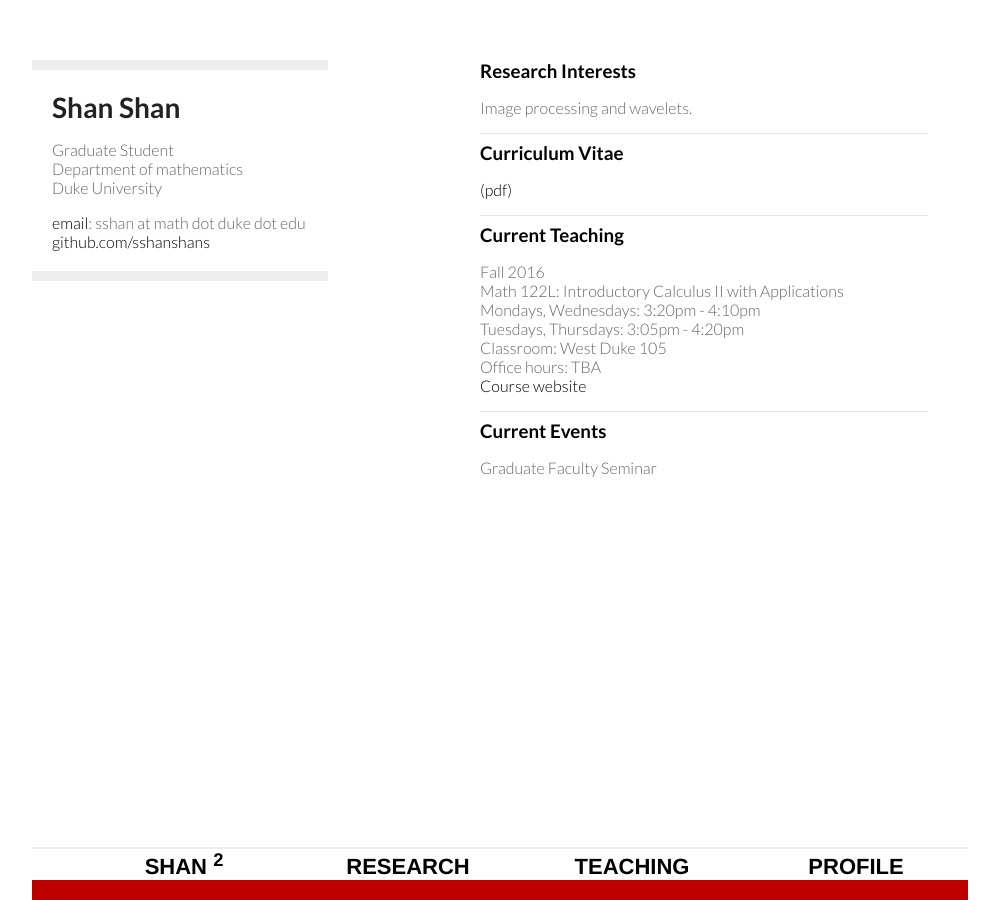
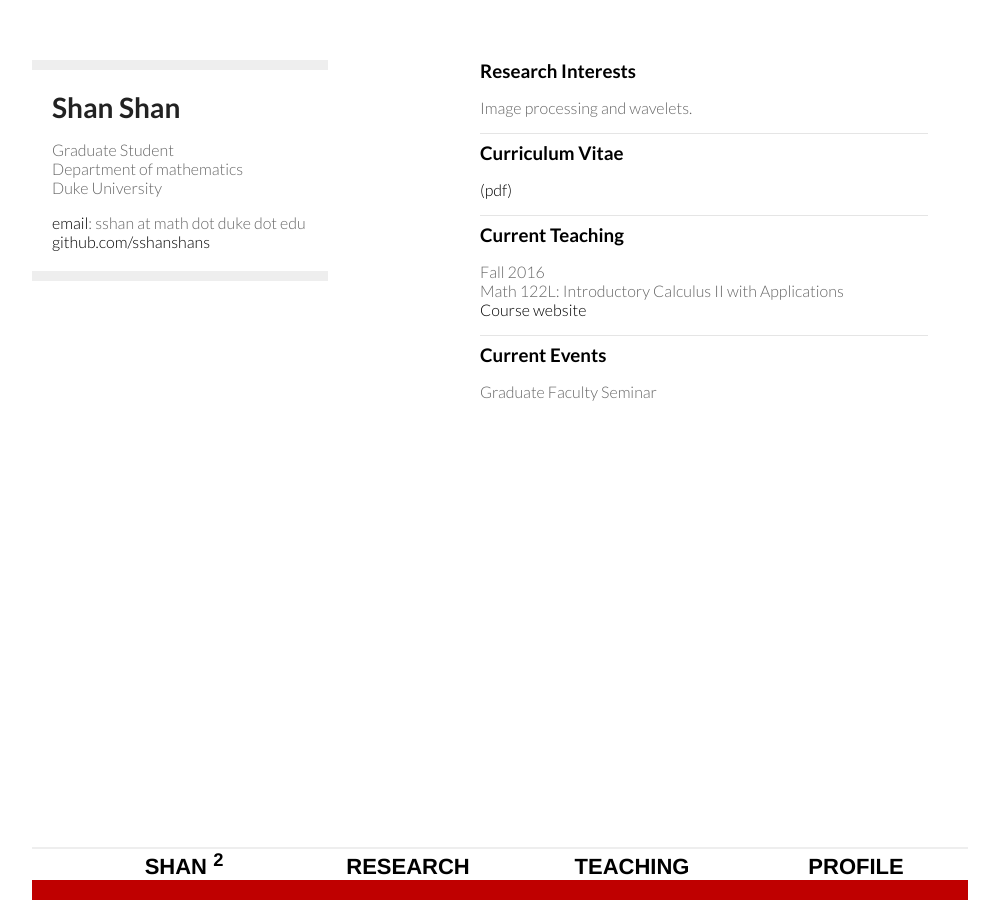
Before and after one commit to sshanshans/sshanshans.github.io, a Jekyll site: the page built from index.md, in a window 1280 px wide. Shown: the whole page, without its empty margins (160-1159 px from the left). Built offline with Jekyll 4.4.1, drawn with Linux system fonts in a browser that asks for light colours.

Commit message:
Update index.md

```diff
--- a/index.md
+++ b/index.md
@@ -15,10 +15,6 @@ Image processing and wavelets.
 ### Current Teaching
 Fall 2016 <br>
 Math 122L: Introductory Calculus II with Applications <br>
-Mondays, Wednesdays: 3:20pm - 4:10pm <br>
-Tuesdays, Thursdays: 3:05pm - 4:20pm <br>
-Classroom: West Duke 105 <br>
-Office hours: TBA <br>
 [Course website](calculus2) <br>
 <hr>
 
```
